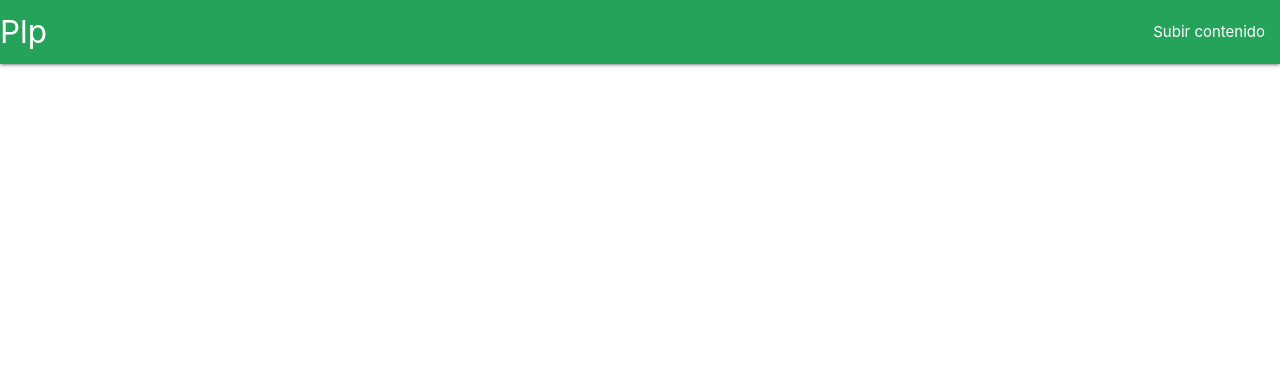
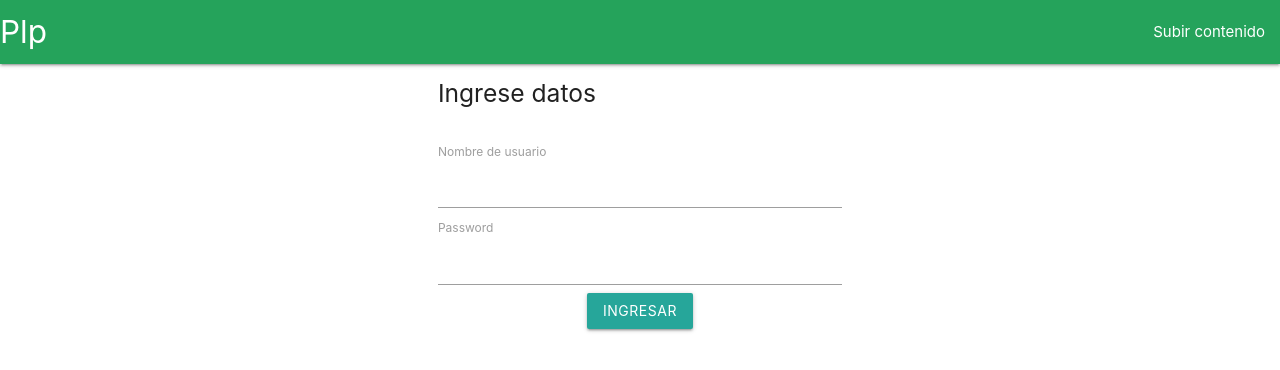
Before and after one commit to figgus/plp, a React (Create React App) app: page /login in a window 1280 px wide. Shown: the top 370 px of the page. Built offline with nearby package versions, Linux system fonts and the light colour scheme.

Commit message:
implementacionUsuarios1

```diff
--- a/src/App.js
+++ b/src/App.js
@@ -3,6 +3,7 @@ import {Navbar} from './components/Navbar'
 import {GaleriaImagenes} from './components/GaleriaImagenes/GaleriaImagenes'
 import {SubirContenido} from './components/SubirContenido/SubirContenido'
 import {BrowserRouter as Router,Switch,Route} from "react-router-dom";
+import {Login} from './components/Login/Login'
 
 function App() {
   return (
@@ -12,6 +13,7 @@ function App() {
 
         <Route exact path='/' component={GaleriaImagenes} />
         <Route path='/subirContenido' component={SubirContenido} />
+        <Route path='/login' component={Login} />
       </Router>
 
     </div>
--- /dev/null
+++ b/src/components/Login/Login.js
@@ -0,0 +1,56 @@
+import {GetUrlApi} from '../Globales/FuncionesGlobales'
+import {useHistory} from 'react-router-dom'
+
+export function Login(){
+    const history = useHistory()
+
+    return (
+        <div >
+            <div class="row">
+                <div class="col s4"></div>
+                <div class="col s4">
+                    <h5>Ingrese datos</h5>
+                    <br/>
+                    <label>Nombre de usuario</label>
+                    <input id="nombreUsuario" type="text" class="validate"/>
+
+                    <label >Password</label>
+                    <input id="password" type="password" class="validate"/>
+
+                    <br/>
+                    <center>
+                        <a onClick={()=>{Logear(history)}} className="waves-effect waves-light btn">Ingresar</a>
+                    </center>
+
+                </div>
+                <div class="col s4"></div>
+            </div>
+
+        </div>
+    )
+}
+
+async function Logear(redirect){
+    var data = {}
+    data.nombreUsuario = document.getElementById('nombreUsuario').value
+    data.password = document.getElementById('password').value
+
+    var respuesta = await fetch(GetUrlApi()+'/api/Usuarios/Login', {
+        headers:{
+            'Content-Type': 'application/json'
+        },
+        method: 'post',
+        body:JSON.stringify(data)
+    }).catch((err)=>{
+        console.log(err);
+        alert('error')
+        //swal({
+        //    title: "Error al guardar el cierre" ,
+        //    icon: "error"
+        //})
+    });
+    if (respuesta.ok) {
+        redirect.push('/panelControl')
+    }
+
+}
```
